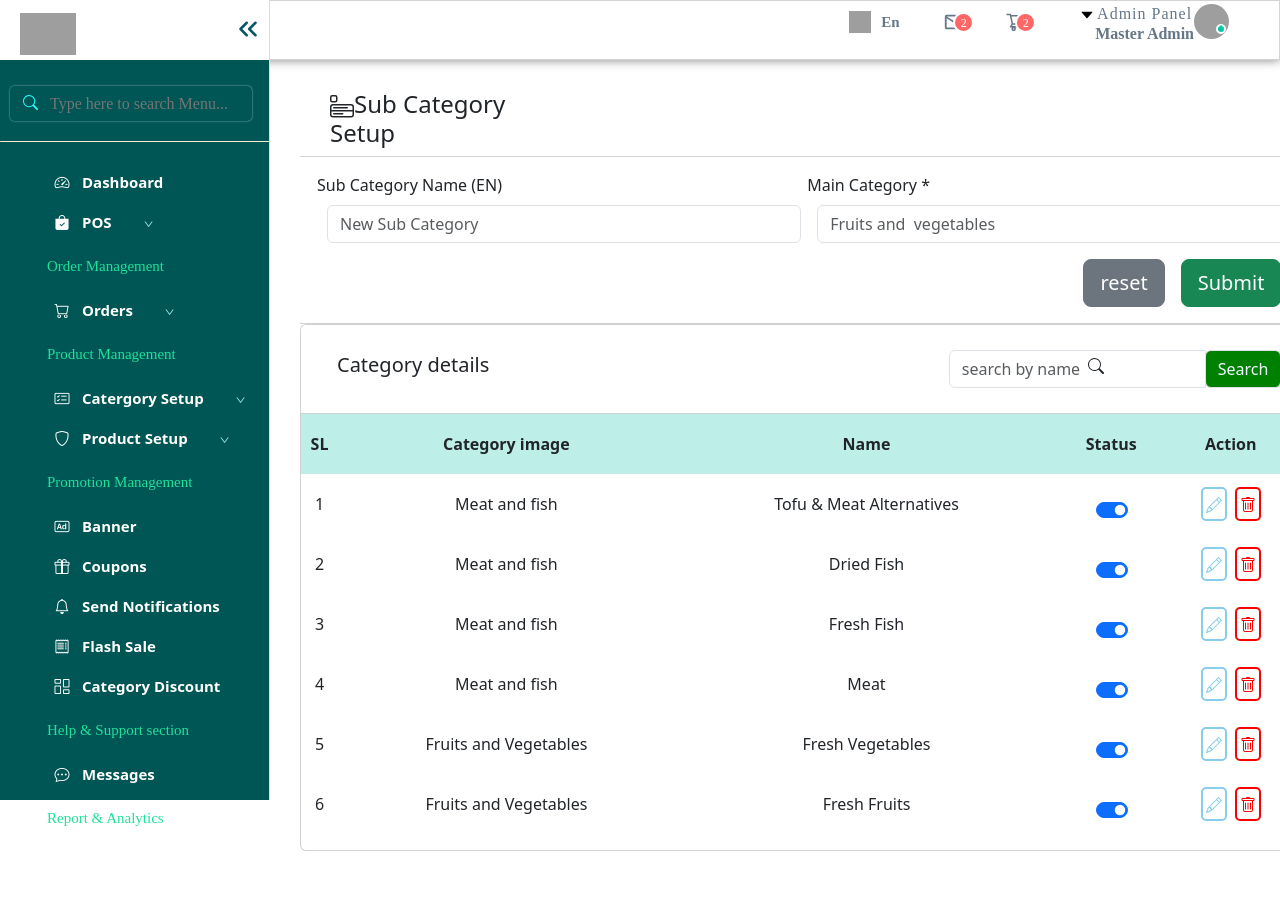
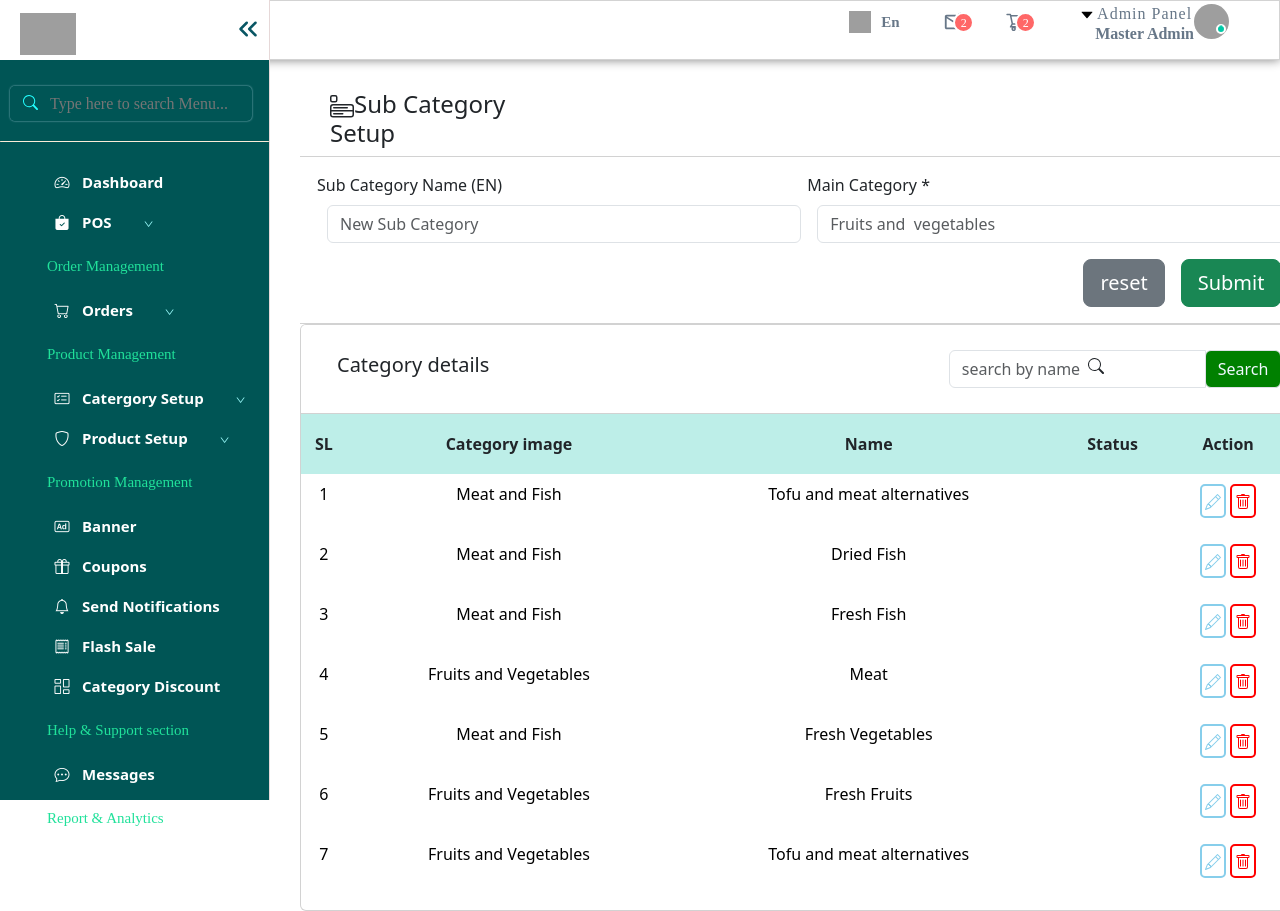
Before and after one commit to priyanka944-hub/Grofresh, a React (Create React App) app: page /catergory-setup-sub-categories in a window 1280 px wide. Before the commit the page ends 851 px from the top, so only its background shows below. Built offline with nearby package versions, Linux system fonts and the light colour scheme; grey boxes are pictures that could not be loaded; a web font is replaced by a local one.

Commit message:
complt search funt to subcategeory

```diff
--- a/src/Navigation_page/Pages/Catergory_Setup/sub_categories.jsx
+++ b/src/Navigation_page/Pages/Catergory_Setup/sub_categories.jsx
@@ -1,9 +1,38 @@
-import React from 'react'
+import React, { useState } from 'react'
 import 'bootstrap/dist/css/bootstrap.css';
 import 'bootstrap/dist/js/bootstrap.bundle.min';
 import {  MenuApp, Pencil, Search, Trash } from 'react-bootstrap-icons';
 import '../../CSS/SubCategories.css'
 export default function SubCategories() {
+
+    const tableData=[
+        {id:1, img:"Meat and Fish", name:"Tofu and meat alternatives",status:"", icon1:<Pencil/>,icon2:<Trash/>},
+        {id:2, img:"Meat and Fish", name:"Dried Fish",status:"", icon1:<Pencil/>,icon2:<Trash/>},
+        {id:3, img:"Meat and Fish", name:"Fresh Fish",status:"", icon1:<Pencil/>,icon2:<Trash/>},
+        {id:4, img:"Fruits and Vegetables", name:"Meat",status:"", icon1:<Pencil/>,icon2:<Trash/>},
+        {id:5, img:"Meat and Fish", name:"Fresh Vegetables",status:"", icon1:<Pencil/>,icon2:<Trash/>},
+        {id:6, img:"Fruits and Vegetables", name:"Fresh Fruits",status:"", icon1:<Pencil/>,icon2:<Trash/>},
+        {id:7, img:"Fruits and Vegetables", name:"Tofu and meat alternatives",status:"", icon1:<Pencil/>,icon2:<Trash/>},
+    ]
+
+    const [value,setValue]=useState('')
+
+    const [dataSource,setDataSource]=useState(tableData);
+    const [tableFilter,setTableFilter]=useState([])
+
+
+    const filterData=(e)=>{
+        if(e.target.value!=''){
+            setValue(e.target.value)
+            const filterTable= dataSource.filter(o=>Object.keys(o).some(k=>
+                String(o[k]).toLowerCase().includes(e.target.value.toLowerCase())
+            ))
+            setTableFilter([...filterTable])
+        }else{
+            setValue(e.target.value)
+            setDataSource([...dataSource])
+        }
+    }
   return (
 
     <>
@@ -46,7 +75,7 @@ export default function SubCategories() {
                             <div className='card--header'>
                                 <h5 className='card-title'> Category details</h5>
                            <form>
-                            <div className='input-group'> <input type="search" className='form-control' aria-label='Search' placeholder='search by name'/>
+                            <div className='input-group'> <input type="search" className='form-control' aria-label='Search' placeholder='search by name' value={value} onChange={filterData}/>
                             <span className='tio-input-search '><Search/></span>
                             <div class="input-group-append">
                                 <button type="submit" class="input-group-text" fdprocessedid="maarpr"> Search</button>
@@ -66,64 +95,33 @@ export default function SubCategories() {
                                         <th class="text-center">Action</th>
                                         </tr>
 
+                                       <tbody>
+                                       {value.length>0 ? tableFilter.map((data)=>{
+                                        return(
+                                            <tr>
+                                        <td>{data.id}</td>
+                                        <td >{data.img}</td>
+                                        <td>{data.name}</td>
+                                        <td>{data.status}</td>
+                                        <td><button className='icon1'>{data.icon1}</button><button className='icon2'>{data.icon2}</button></td>
+                                    </tr>
+                                        )
+                                    }):
+                                    dataSource.map((data)=>{
+                                        return(
+                                            <tr>
+                                        <td>{data.id}</td>
+                                        <td >{data.img}</td>
+                                        <td>{data.name}</td>
+                                        <td>{data.status}</td>
+                                        <td><button className='icon1'>{data.icon1}</button><button className='icon2'>{data.icon2}</button></td>
+                                    </tr>
+                                        )
+                                    })
+                                    }
 
-                                <tr>
-                                    <td>1</td>
-                                    <td>Meat and fish</td>
-                                    <td>Tofu & Meat Alternatives</td>
-                                    <td className='text-center'><div class="form-check form-switch"><input class="form-check-input" type="checkbox" id="flexSwitchCheckChecked" checked/></div></td>
-                                    <td >
-                                    <button className='icon1'><Pencil/></button> <button className='icon2'><Trash/></button>
-                                    </td>
-                                </tr>
-                                <tr>
-                                    <td>2</td>
-                                    <td>Meat and fish</td>
-                                    <td> Dried Fish</td>
-                                    <td className='text-center'><div class="form-check form-switch"><input class="form-check-input" type="checkbox" id="flexSwitchCheckChecked" checked/></div></td>
-                                    <td >
-                                    <button className='icon1'><Pencil/></button> <button className='icon2'><Trash/></button>
-                                    </td>
-                                </tr>
-                                <tr>
-                                    <td>3</td>
-                                    <td>Meat and fish</td>
-                                    <td> Fresh Fish</td>
-                                    <td className='text-center'><div class="form-check form-switch"><input class="form-check-input" type="checkbox" id="flexSwitchCheckChecked" checked/></div></td>
-                                    <td >
-                                    <button className='icon1'><Pencil/></button> <button className='icon2'><Trash/></button>
-                                    </td>
-                                </tr>
+                                        </tbody>
 
-                                <tr>
-                                    <td>4</td>
-                                    <td>Meat and fish</td>
-                                    <td> Meat</td>
-                                    <td className='text-center'><div class="form-check form-switch"><input class="form-check-input" type="checkbox" id="flexSwitchCheckChecked" checked/></div></td>
-                                    <td >
-                                    <button className='icon1'><Pencil/></button> <button className='icon2'><Trash/></button>
-                                    </td>
-                                </tr>
-
-                                <tr>
-                                    <td>5</td>
-                                    <td>Fruits and Vegetables</td>
-                                    <td> Fresh Vegetables</td>
-                                    <td className='text-center'><div class="form-check form-switch"><input class="form-check-input" type="checkbox" id="flexSwitchCheckChecked" checked/></div></td>
-                                    <td >
-                                    <button className='icon1'><Pencil/></button> <button className='icon2'><Trash/></button>
-                                    </td>
-                                </tr>
-
-                                <tr>
-                                    <td>6</td>
-                                    <td>Fruits and Vegetables</td>
-                                    <td> Fresh Fruits</td>
-                                    <td className='text-center'><div class="form-check form-switch"><input class="form-check-input" type="checkbox" id="flexSwitchCheckChecked" checked/></div></td>
-                                    <td >
-                                    <button className='icon1'><Pencil/></button> <button className='icon2'><Trash/></button>
-                                    </td>
-                                </tr>
 
                             </table>
                         </div>
```
